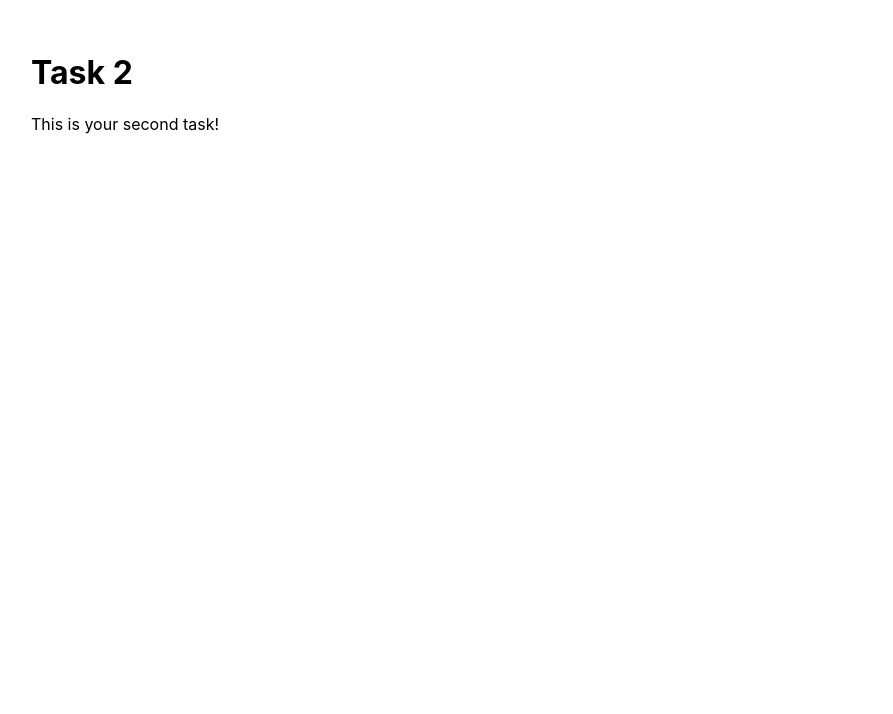
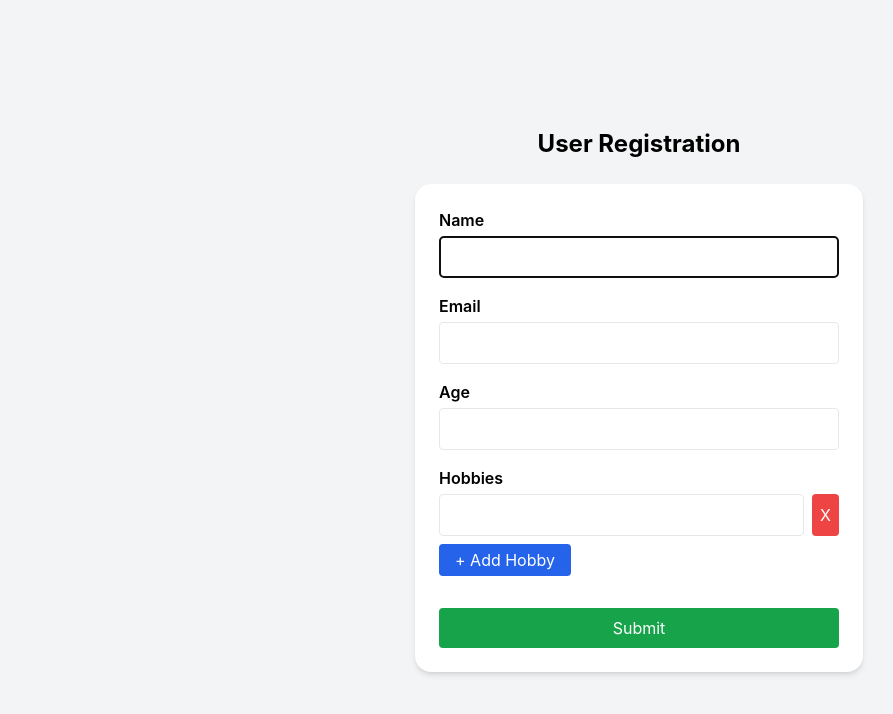
Before and after one commit to sriram507/ReactMultitasks, a React (Create React App) app in the folder multi-tasks/: page /#/task2 in a window 1280 px wide. Shown: the top 714 px of the page, without its empty margins (1-894 px from the left). Built offline with nearby package versions, Linux system fonts and the light colour scheme.

Commit message:
Registration Form App

```diff
--- a/multi-tasks/public/index.html
+++ b/multi-tasks/public/index.html
@@ -25,6 +25,7 @@
       Learn how to configure a non-root public URL by running `npm run build`.
     -->
     <title>React App</title>
+    <script src="https://cdn.tailwindcss.com"></script>
   </head>
   <body>
     <noscript>You need to enable JavaScript to run this app.</noscript>
--- a/multi-tasks/src/App.jsx
+++ b/multi-tasks/src/App.jsx
@@ -5,7 +5,7 @@ import Task2 from "./task2/Task2";
 
 function App() {
   return (
-    <Router>
+    <Router basename="/">
       <Routes>
         <Route path="/" element={<IndexPage />} />
         <Route path="/task1" element={<Task1 />} />
--- a/multi-tasks/src/indexpage/IndexPage.jsx
+++ b/multi-tasks/src/indexpage/IndexPage.jsx
@@ -2,23 +2,24 @@ import { Link } from "react-router-dom";
 
 export default function IndexPage() {
   return (
-    <div
-      style={{
-        fontFamily: "Arial, sans-serif",
-        textAlign: "center",
-        marginTop: "50px",
-      }}
-    >
-      <h1>React Multitasks</h1>
-      <p>Select a task to view:</p>
-      <ul style={{ listStyle: "none", padding: 0 }}>
-        <li>
-          <Link to="/task1">Task 1</Link>
-        </li>
-        <li>
-          <Link to="/task2">Task 2</Link>
-        </li>
-      </ul>
+    <div className="flex flex-col items-center justify-center min-h-screen bg-gray-100 text-center">
+      <h1 className="text-3xl font-bold mb-8">React Multi-Tasks</h1>
+
+      <div className="flex flex-col gap-4">
+        <Link
+          to="/task1"
+          className="px-6 py-3 bg-blue-600 text-white rounded-xl hover:bg-blue-700 transition"
+        >
+          Go to Task 1 - Profile Card
+        </Link>
+
+        <Link
+          to="/task2"
+          className="px-6 py-3 bg-green-600 text-white rounded-xl hover:bg-green-700 transition"
+        >
+          Go to Task 2 - Registration Form
+        </Link>
+      </div>
     </div>
   );
 }
--- a/multi-tasks/src/task1/Task1.jsx
+++ b/multi-tasks/src/task1/Task1.jsx
@@ -1,9 +1,27 @@
-// src/task1/Task1.jsx
+import { useState } from "react";
+import UserCard from "./components/UserCard";
+import profilePic from "./assets/images/IMG_20180421_212459_HDR.jpg";
+
 export default function Task1() {
+  const [isVisible, setIsVisible] = useState(true);
+
+  const user = {
+    name: "Sriram",
+    age: 28,
+    location: "Hyderabad, India",
+    avatar: profilePic,
+  };
+
   return (
-    <div style={{ padding: "2rem" }}>
-      <h1>Task 1</h1>
-      <p>This is your first task!</p>
+    <div className="flex flex-col items-center justify-center min-h-screen bg-gray-100">
+      <button
+        onClick={() => setIsVisible(!isVisible)}
+        className="px-6 py-2 mb-4 bg-blue-600 text-white rounded-xl hover:bg-blue-700 transition"
+      >
+        {isVisible ? "Hide Profile" : "Show Profile"}
+      </button>
+
+      {isVisible && <UserCard user={user} />}
     </div>
   );
 }
--- /dev/null
+++ b/multi-tasks/src/task1/components/UserCard.jsx
@@ -0,0 +1,14 @@
+export default function UserCard({ user }) {
+  return (
+    <div className="bg-white shadow-md rounded-2xl p-6 w-80 text-center flex flex-col items-center">
+      <img
+        src={user.avatar}
+        alt={user.name}
+        className="w-24 h-24 rounded-full mb-4 object-cover"
+      />
+      <h2 className="text-xl font-semibold text-gray-800">{user.name}</h2>
+      <p className="text-gray-600">{user.location}</p>
+      <p className="text-gray-500">Age: {user.age}</p>
+    </div>
+  );
+}
--- a/multi-tasks/src/task2/Task2.jsx
+++ b/multi-tasks/src/task2/Task2.jsx
@@ -1,8 +1,41 @@
+import { useState, useRef, useEffect } from "react";
+import RegistrationForm from "./components/RegistrationForm";
+
 export default function Task2() {
+  const [formData, setFormData] = useState({
+    name: "",
+    email: "",
+    age: "",
+    hobbies: [""],
+  });
+
+  const [success, setSuccess] = useState(false);
+  const nameRef = useRef();
+
+  // Focus the Name input on page load
+  useEffect(() => {
+    nameRef.current.focus();
+  }, []);
+
+  const handleSubmit = (data) => {
+    console.log("Form Submitted:", data);
+    setSuccess(true);
+    setFormData({ name: "", email: "", age: "", hobbies: [""] });
+    nameRef.current.focus(); // Reset focus to Name input
+  };
+
   return (
-    <div style={{ padding: "2rem" }}>
-      <h1>Task 2</h1>
-      <p>This is your second task!</p>
+    <div className="flex flex-col items-center justify-center min-h-screen bg-gray-100 p-6">
+      <h1 className="text-2xl font-bold mb-6">User Registration</h1>
+
+      <RegistrationForm
+        formData={formData}
+        setFormData={setFormData}
+        onSubmit={handleSubmit}
+        nameRef={nameRef}
+      />
+
+      {success && <p className="text-green-600 mt-4">Registration Successful!</p>}
     </div>
   );
 }
--- /dev/null
+++ b/multi-tasks/src/task2/components/FormField.jsx
@@ -0,0 +1,8 @@
+export default function FormField({ label, children }) {
+  return (
+    <div className="mb-4">
+      <label className="block font-semibold mb-1">{label}</label>
+      {children}
+    </div>
+  );
+}
--- /dev/null
+++ b/multi-tasks/src/task2/components/RegistrationForm.jsx
@@ -0,0 +1,103 @@
+import { Fragment } from "react";
+import FormField from "./FormField";
+
+export default function RegistrationForm({ formData, setFormData, onSubmit, nameRef }) {
+  const handleChange = (e, index = null) => {
+    const { name, value } = e.target;
+    if (name === "hobby") {
+      const newHobbies = [...formData.hobbies];
+      newHobbies[index] = value;
+      setFormData({ ...formData, hobbies: newHobbies });
+    } else {
+      setFormData({ ...formData, [name]: value });
+    }
+  };
+
+  const addHobby = () => setFormData({ ...formData, hobbies: [...formData.hobbies, ""] });
+
+  const removeHobby = (index) => {
+    const newHobbies = formData.hobbies.filter((_, i) => i !== index);
+    setFormData({ ...formData, hobbies: newHobbies });
+  };
+
+  const handleSubmit = (e) => {
+    e.preventDefault();
+
+    // Simple validation
+    if (!formData.name) return alert("Name is required");
+    if (!/\S+@\S+\.\S+/.test(formData.email)) return alert("Invalid email");
+    if (!(Number(formData.age) > 10)) return alert("Age must be > 10");
+
+    onSubmit(formData);
+  };
+
+  return (
+    <form onSubmit={handleSubmit} className="bg-white shadow-md rounded-2xl p-6 w-full max-w-md">
+      <Fragment>
+        <FormField label="Name">
+          <input
+            ref={nameRef}
+            name="name"
+            value={formData.name}
+            onChange={handleChange}
+            className="w-full border rounded p-2"
+          />
+        </FormField>
+
+        <FormField label="Email">
+          <input
+            type="email"
+            name="email"
+            value={formData.email}
+            onChange={handleChange}
+            className="w-full border rounded p-2"
+          />
+        </FormField>
+
+        <FormField label="Age">
+          <input
+            type="number"
+            name="age"
+            value={formData.age}
+            onChange={handleChange}
+            className="w-full border rounded p-2"
+          />
+        </FormField>
+
+        <FormField label="Hobbies">
+          {formData.hobbies.map((hobby, index) => (
+            <div key={index} className="flex mb-2">
+              <input
+                name="hobby"
+                value={hobby}
+                onChange={(e) => handleChange(e, index)}
+                className="w-full border rounded p-2"
+              />
+              <button
+                type="button"
+                onClick={() => removeHobby(index)}
+                className="ml-2 bg-red-500 text-white px-2 rounded"
+              >
+                X
+              </button>
+            </div>
+          ))}
+          <button
+            type="button"
+            onClick={addHobby}
+            className="bg-blue-600 text-white px-4 py-1 rounded"
+          >
+            + Add Hobby
+          </button>
+        </FormField>
+
+        <button
+          type="submit"
+          className="mt-4 w-full bg-green-600 text-white py-2 rounded hover:bg-green-700 transition"
+        >
+          Submit
+        </button>
+      </Fragment>
+    </form>
+  );
+}
```
Also changed, not shown: multi-tasks/package.json (+5 -2 lines), 2 other files (tests, documents, lock files or other folders).
